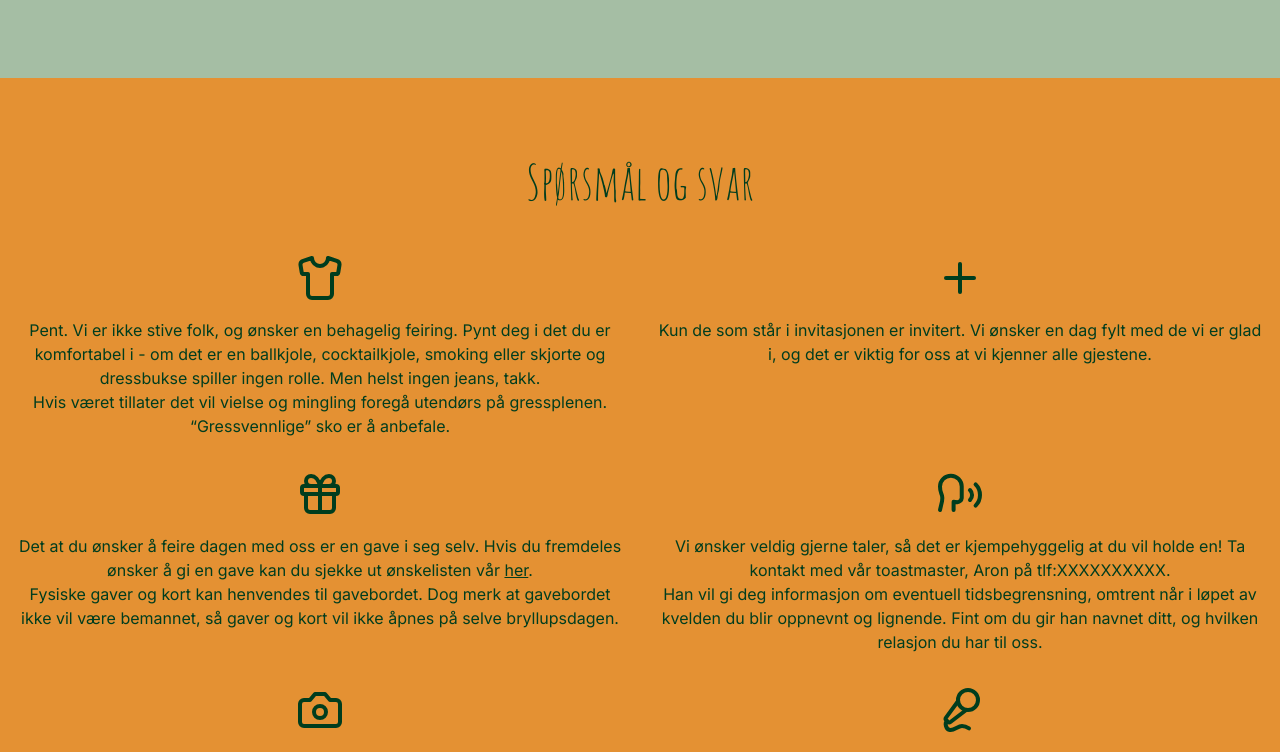
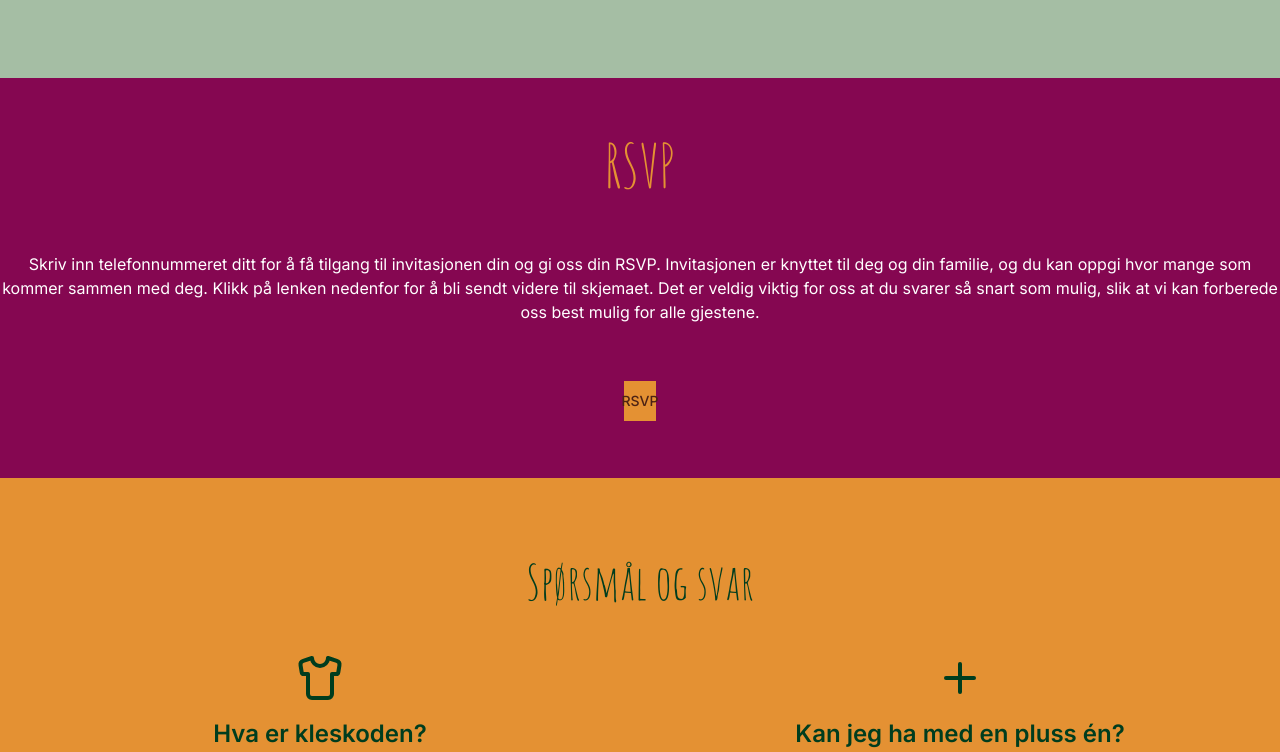
Before and after one commit to larissabakken/website-weeding, a Next.js app: page / in a window 1280 px wide. Shown: the part 2020-2772 px from the top of the page. Built offline with nearby package versions, Linux system fonts and the light colour scheme.

Commit message:
RSVP section

```diff
--- a/app/page.tsx
+++ b/app/page.tsx
@@ -3,6 +3,7 @@ import Information from "@/components/Information";
 import Timeline from "@/components/Timeline";
 import QandA from "@/components/QandA";
 import MenuNav from "@/components/MenuNav";
+import { RSVP } from "@/components/RSVP";
 
 export default function Home() {
   return (
@@ -11,6 +12,7 @@ export default function Home() {
       <Banner />
       <Information />
       <Timeline />
+      <RSVP />
       <QandA />
     </main>
   );
--- a/components/Detail.tsx
+++ b/components/Detail.tsx
@@ -5,9 +5,10 @@ interface DetailProps {
   icon: React.ReactNode;
   info: string;
   description?: string;
+  detail?: string;
 }
 
-const Detail: FC<DetailProps> = ({ icon, info, description = "" }) => {
+const Detail: FC<DetailProps> = ({ icon, info, description = "", detail }) => {
   return (
     <motion.div
       initial={{ opacity: 0, x: -20 }}
@@ -16,7 +17,7 @@ const Detail: FC<DetailProps> = ({ icon, info, description = "" }) => {
       className="text-center"
     >
       {icon}
-
+      <h3 className="text-2xl font-semibold mb-2">{detail}</h3>
       <p dangerouslySetInnerHTML={{ __html: info }} />
       <p dangerouslySetInnerHTML={{ __html: description }} />
     </motion.div>
--- /dev/null
+++ b/components/RSVP.tsx
@@ -0,0 +1,26 @@
+"use client";
+
+import { Button } from "./ui/button";
+
+export function RSVP() {
+  const handleRSVP = () => {
+    console.log("RSVP");
+    //window.location.href = "https://edithogchristian.no/rsvp";
+  };
+  return (
+    <section className="bg-[#850751] h-[50vh] flex flex-col justify-evenly items-center text-center">
+      <div className="text-peach font-handwriting text-6xl">RSVP</div>
+      <div className="text-white">
+        Skriv inn telefonnummeret ditt for å få tilgang til invitasjonen din og
+        gi oss din RSVP. Invitasjonen er knyttet til deg og din familie, og du
+        kan oppgi hvor mange som kommer sammen med deg. Klikk på lenken nedenfor
+        for å bli sendt videre til skjemaet. Det er veldig viktig for oss at du
+        svarer så snart som mulig, slik at vi kan forberede oss best mulig for
+        alle gjestene.
+      </div>
+      <Button className="w-6 bg-[#E49133]" onClick={handleRSVP}>
+        RSVP
+      </Button>
+    </section>
+  );
+}
```
